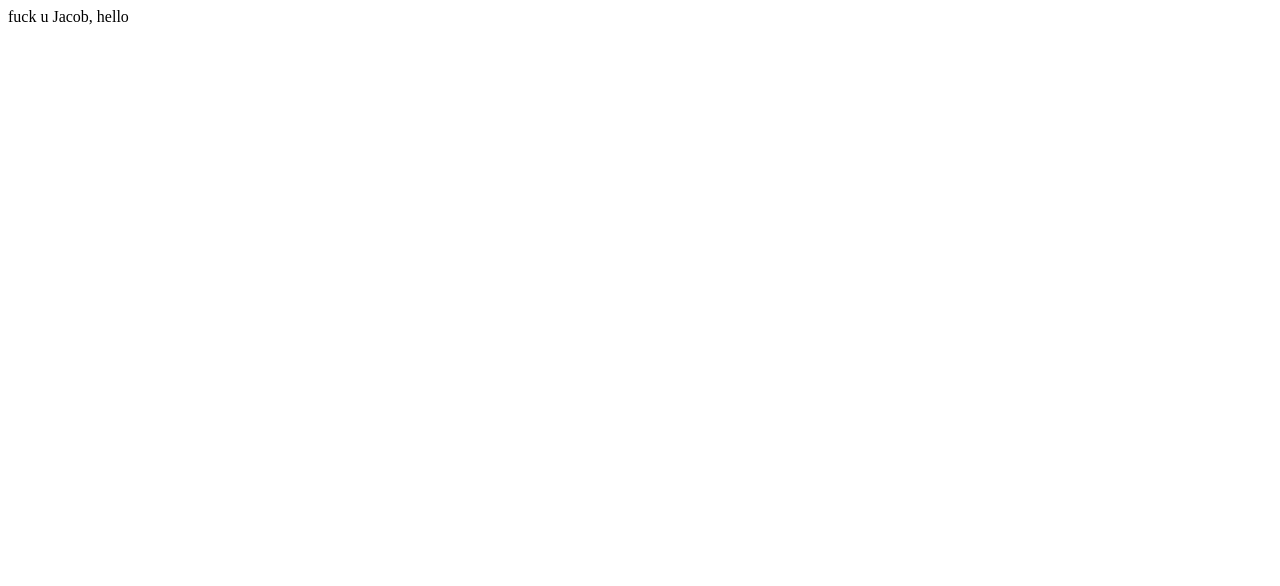
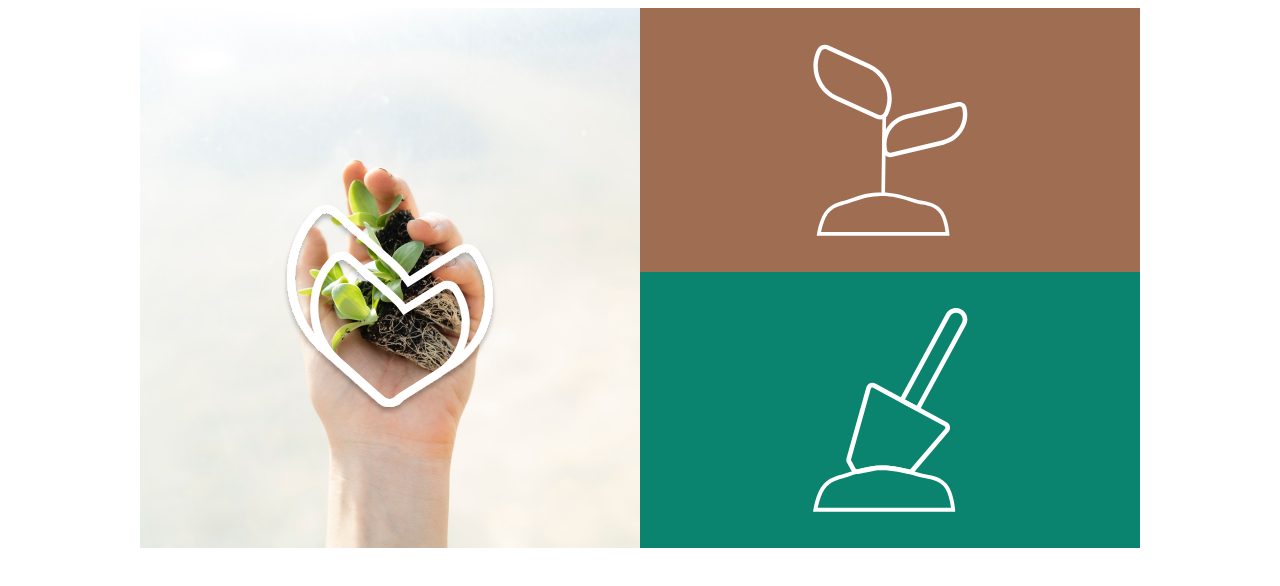
Before and after one commit to ronnedahl/Planned-Planthood, a plain HTML site: page index.html in a window 1280 px wide. Drawn offline with Linux system fonts and the light colour scheme.

Commit message:
Skapat header

```diff
--- a/index.html
+++ b/index.html
@@ -7,7 +7,54 @@
     <title>Document</title>
 </head>
 <body>
-    fuck u Jacob, hello
+
+<main>
+
+    <header>
+            <section class="hero">
+
+                <section class="lefthero">
+                    <img src="img/hero.jpg" alt="hero" class="hero-img">
+                    <img src="img/plannedplanthoodlogo.svg" alt="logo" class="logo">
+
+
+
+
+
+                </section>
+
+
+                    <section class="righthero-top">
+                        <img src="img/seedling.svg" alt="seedling" class="seedling">
+
+
+                    </section>
+
+                    <section class="righthero-bottom">
+                        <img src="img/spade.svg" alt="spade" class="spade">
+
+                    </section>
+
+
+
+
+
+
+
+
+
+
+            </section>
+    </header>
+
+
+</main>
+
+<footer>
+
+
+</footer>
+
 
 </body>
 </html>
--- a/style.css
+++ b/style.css
@@ -0,0 +1,64 @@
+main {
+    width: 1000px;
+    margin: auto;
+}
+
+.hero {
+    display: grid;
+    grid-template-columns: 50% repeat(2, 25%);
+
+
+}
+
+.lefthero {
+    grid-column: 1 / 2;
+    grid-row: 1 / 3;
+    display: flex;
+    justify-content: center;
+    align-items: center;
+
+}
+
+
+
+
+.righthero-top {
+    background-color: #9E6D52;
+    grid-column: 2 / 4;
+    display: flex;
+    justify-content: center;
+    align-items: center;
+
+}
+
+.righthero-bottom {
+    background: rgba(10, 132, 110, 1);
+    grid-column: 2 / 4;
+    display: flex;
+    justify-content: center;
+    align-items: center;
+
+
+}
+
+.hero-img {
+    height: 33.75rem;
+    width: 31.313rem;
+    object-fit: cover;
+
+}
+
+.logo {
+    z-index: 1;
+    position: absolute;
+    margin-top: 4rem;
+
+}
+
+.spade {
+    width: 9.688rem;
+}
+
+.seedling {
+    width: 9.688rem;
+}
```
Also changed, not shown: img/hero.jpg (added), img/plannedplanthoodlogo.svg (renamed from plannedplanthoodlogo.svg), img/seedling.svg (renamed from seedling.svg), img/seedpackage.svg (renamed from seedpackage.svg), img/spade.svg (renamed from spade.svg).
